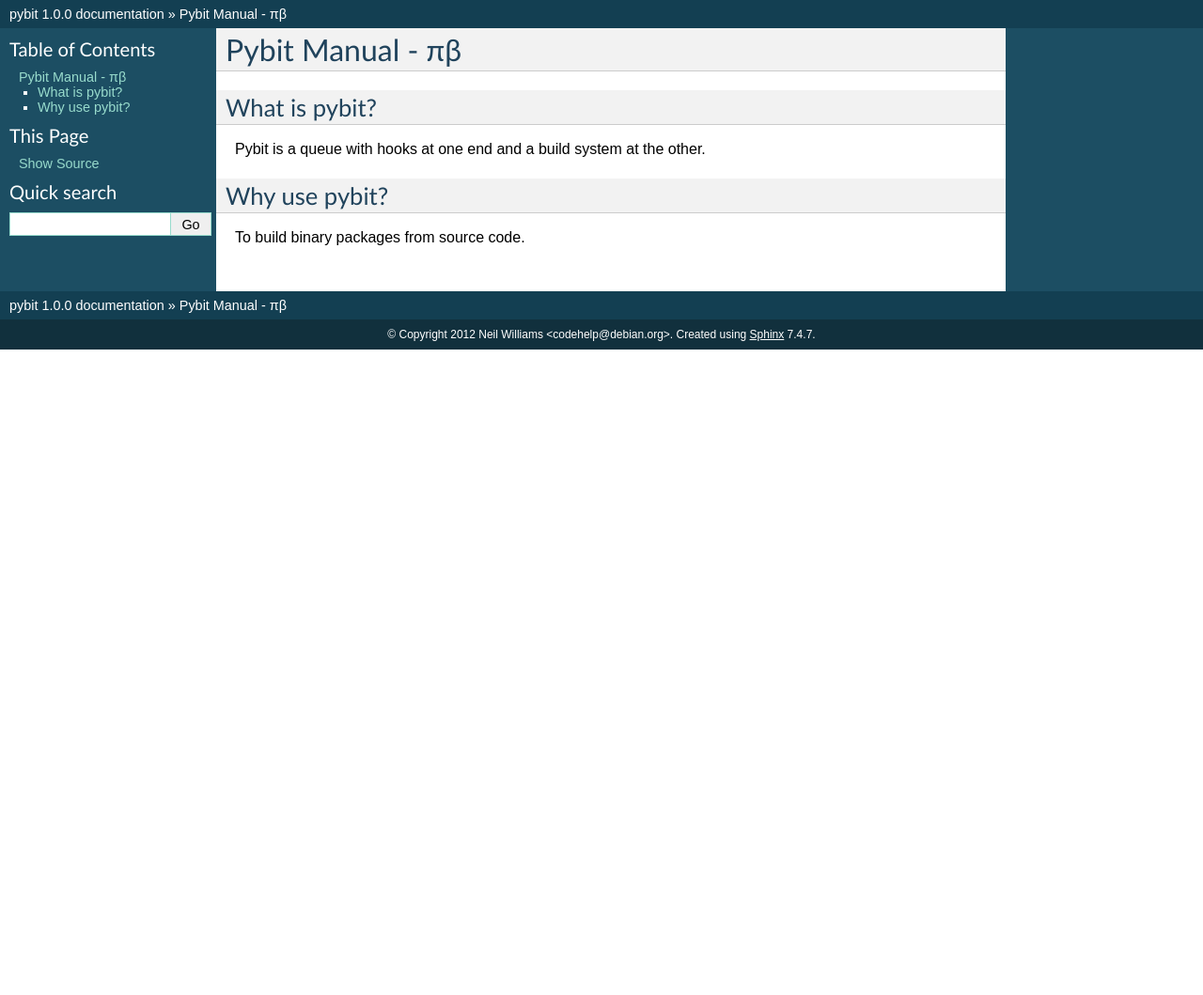
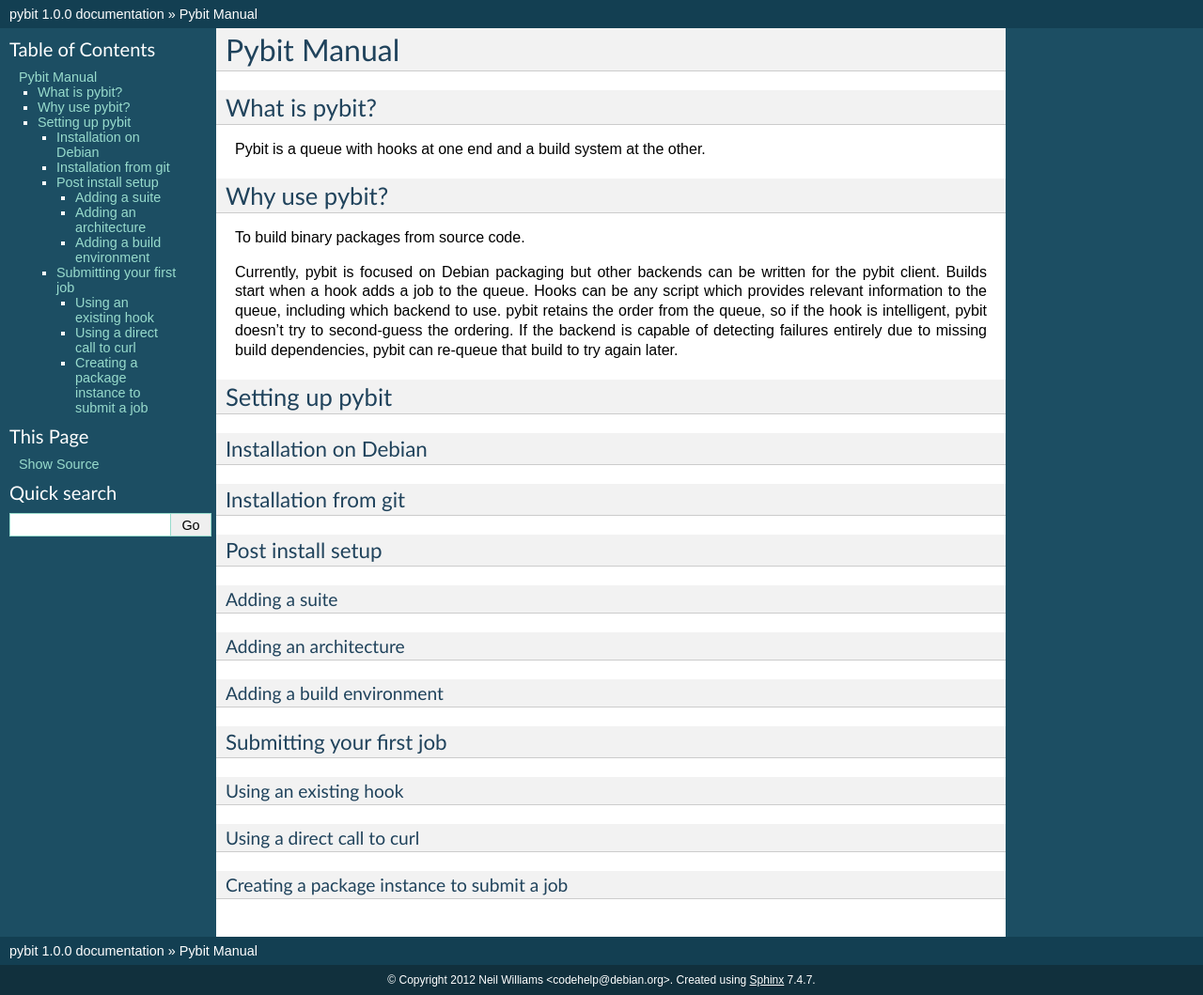
Before and after one commit to nicholasdavidson/pybit, a Sphinx documentation site: the page built from doc/index.rst, in a window 1280 px wide. Shown: the whole page at 94% size. Built offline with Sphinx 7.4.7, drawn with Linux system fonts in a browser that asks for light colours; before the commit the page ends 900 px from its top, so only the background shows below that.

Commit message:
initial structure

```diff
--- a/doc/index.rst
+++ b/doc/index.rst
@@ -1,5 +1,5 @@
-Pybit Manual - πβ
-#################
+Pybit Manual
+############
 
 What is pybit?
 **************
@@ -10,3 +10,45 @@
 **************
 
 To build binary packages from source code.
+
+Currently, pybit is focused on Debian packaging but other backends can
+be written for the pybit client. Builds start when a hook adds a job to
+the queue. Hooks can be any script which provides relevant information
+to the queue, including which backend to use. pybit retains the order
+from the queue, so if the hook is intelligent, pybit doesn't try to
+second-guess the ordering. If the backend is capable of detecting
+failures entirely due to missing build dependencies, pybit can re-queue
+that build to try again later.
+
+Setting up pybit
+****************
+
+Installation on Debian
+=====================
+
+Installation from git
+=====================
+
+Post install setup
+==================
+
+Adding a suite
+--------------
+
+Adding an architecture
+----------------------
+
+Adding a build environment
+--------------------------
+
+Submitting your first job
+=========================
+
+Using an existing hook
+----------------------
+
+Using a direct call to curl
+---------------------------
+
+Creating a package instance to submit a job
+--------------------------------------------
```
